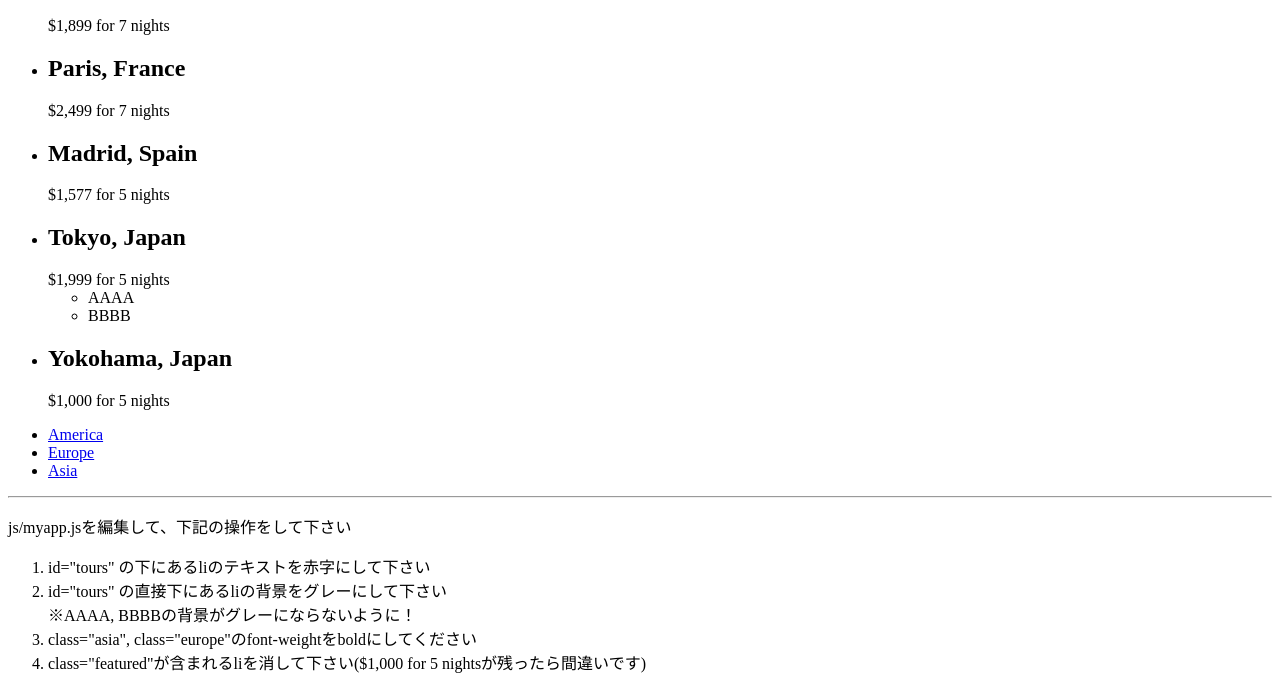
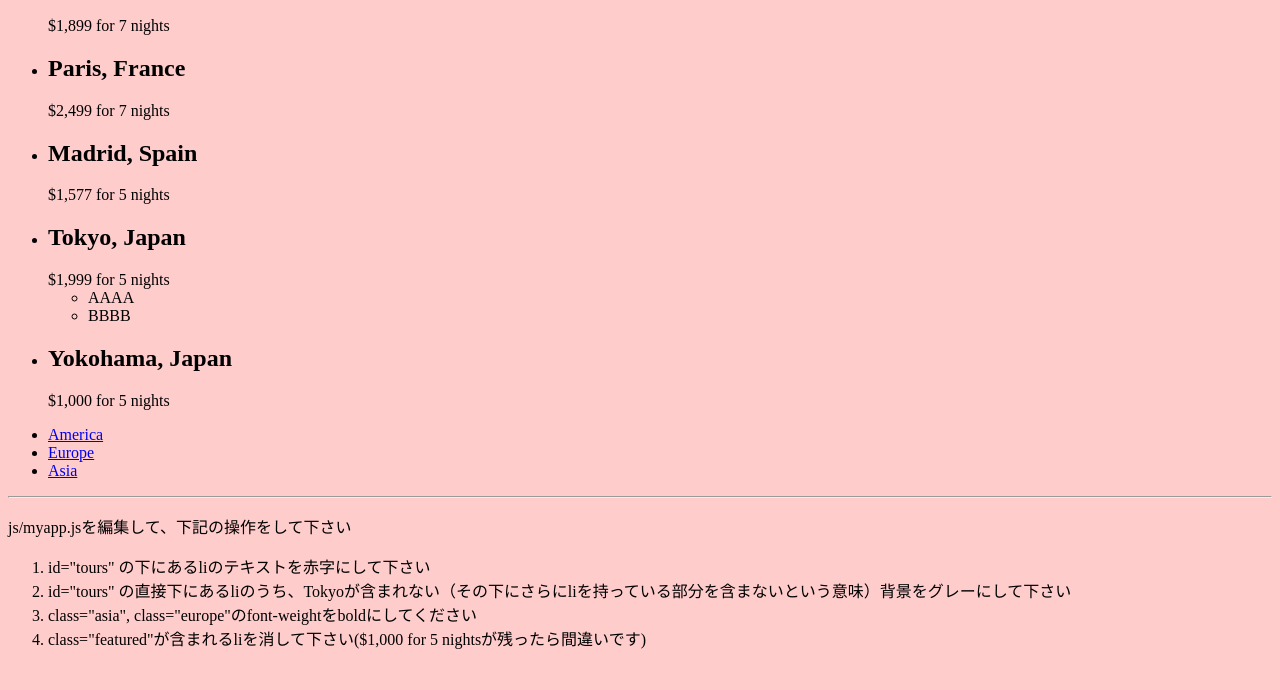
Before and after one commit to tetsunosuke/training-jquery, a plain HTML site: page day3/index.html in a window 1280 px wide. Shown: the part 110-800 px from the top of the page. Drawn offline with Linux system fonts and the light colour scheme.

Commit message:
CSSの仕様にまつわる問題を修正

```diff
--- a/day3/index.html
+++ b/day3/index.html
@@ -5,6 +5,9 @@
 <title>training-jquery</title>
 <script src="./js/lib/jquery/jquery-1.12.3.min.js"></script>
 <script src="./js/myapp.js"></script>
+<style type="text/css">
+body {background-color: #FCC}
+</style>
 </head>
 <body>
 <!-- html here -->
@@ -31,7 +34,7 @@
         <li>BBBB</li>
       </ul>
     </li>
-    <li class="asia sale">
+    <li class="asia">
       <h2 class="featured">Yokohama, Japan</h2>
       <span class="details">$1,000 for 5 nights</span>
     </li>
@@ -51,7 +54,7 @@
 <p>js/myapp.jsを編集して、下記の操作をして下さい</p>
 <ol>
 <li>id="tours" の下にあるliのテキストを赤字にして下さい</li>
-<li>id="tours" の直接下にあるliの背景をグレーにして下さい<br/>※AAAA, BBBBの背景がグレーにならないように！</li>
+<li>id="tours" の直接下にあるliのうち、Tokyoが含まれない（その下にさらにliを持っている部分を含まないという意味）背景をグレーにして下さい</li>
 <li>class="asia", class="europe"のfont-weightをboldにしてください</li>
 <li>class="featured"が含まれるliを消して下さい($1,000 for 5 nightsが残ったら間違いです)</li>
 </ol>
```
